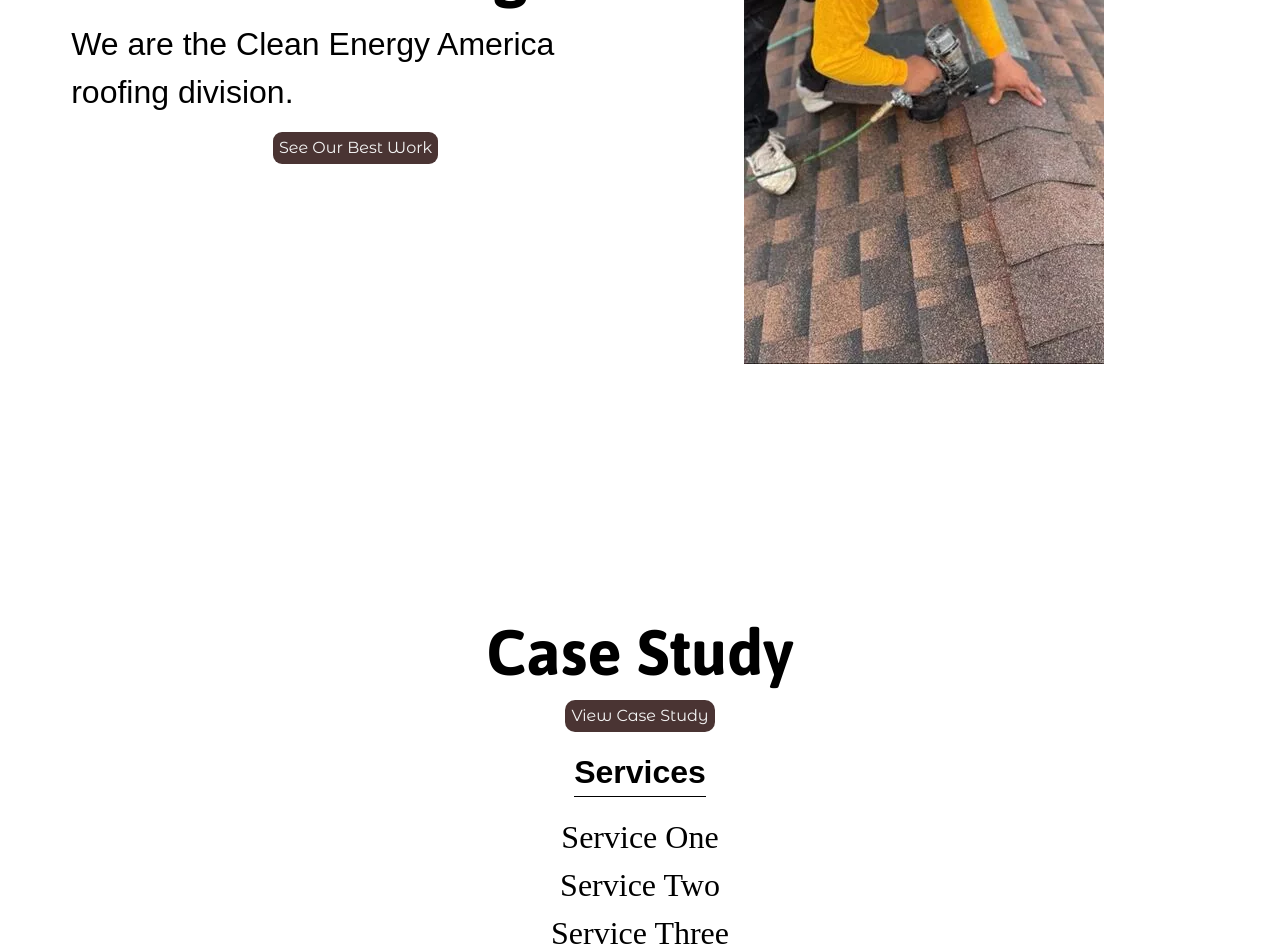
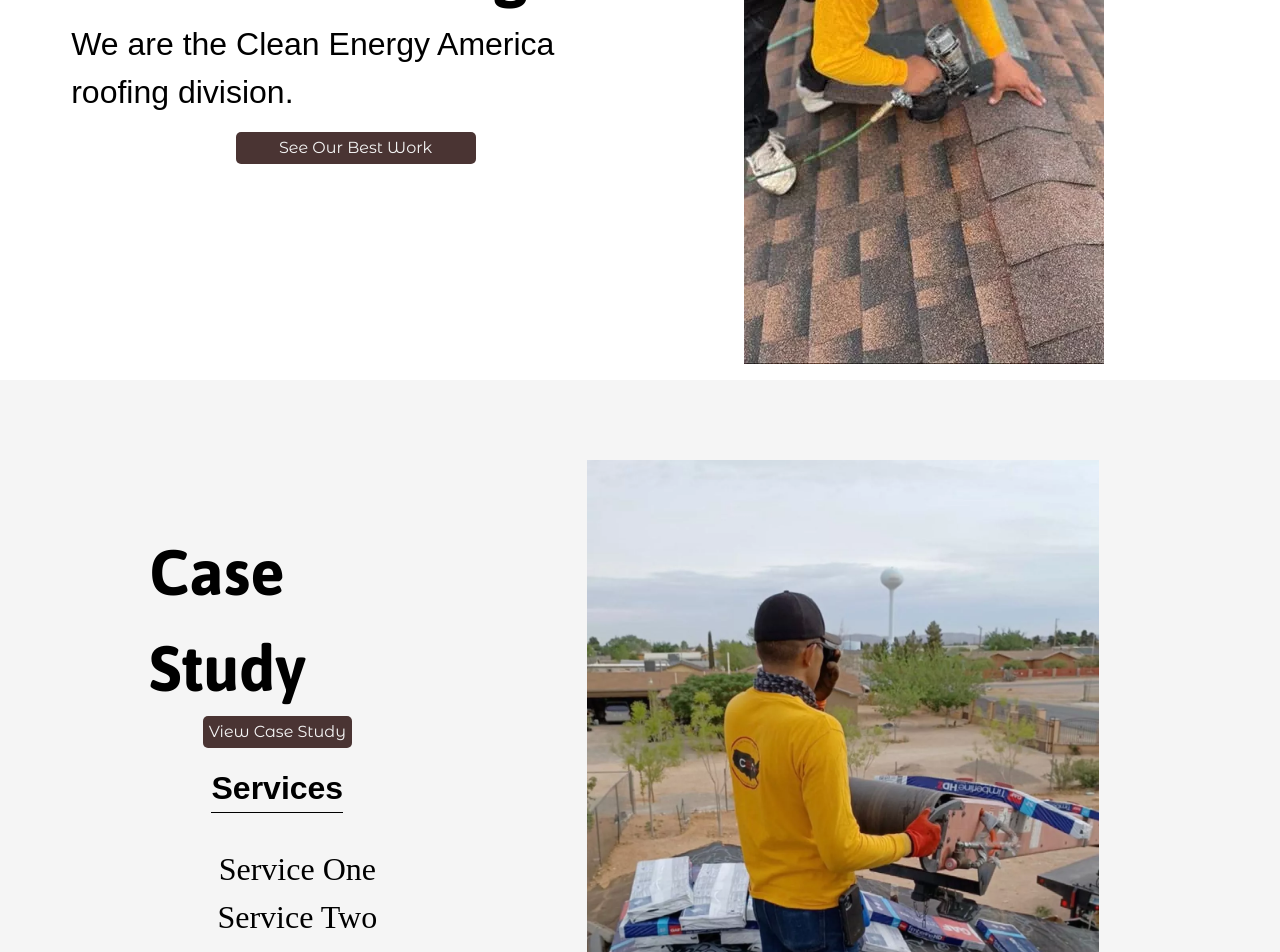
Before and after one commit to eric-santosCEA/roofing, a React (Create React App) app: page / in a window 1280 px wide. Shown: the part 420-1372 px from the top of the page. Built offline with nearby package versions, Linux system fonts and the light colour scheme.

Commit message:
removed video due to it not playing

```diff
--- a/src/App.js
+++ b/src/App.js
@@ -7,9 +7,7 @@ const Home = lazy(() => import('./components/Home'))
 const Work = lazy(() => import('./components/Work'))
 const About = lazy(() => import('./components/About'))
 const Contact = lazy(() => import('./components/Contact'))
-const ServiceOne = lazy(() => import('./components/services/ServiceOne'))
-const ServiceTwo = lazy(() => import('./components/services/ServiceTwo'))
-const ServiceThree = lazy(() => import('./components/services/ServiceThree'))
+const Services = lazy(() => import('./components/Services'))
 
 function App() {
   return (
@@ -22,9 +20,7 @@ function App() {
             <Route exact path="/work" component={Work} />
             <Route exact path="/about" component={About} />
             <Route exact path="/contact" component={Contact} />
-            <Route exact path="/service-One" component={ServiceOne} />
-            <Route exact path="/service-Two" component={ServiceTwo} />
-            <Route exact path="/service-Three" component={ServiceThree} />
+            <Route exact path="/services" component={Services} />
           </Switch>
         </Suspense>
       </Router>
--- a/src/components/Home.js
+++ b/src/components/Home.js
@@ -9,29 +9,38 @@ const Home = () => {
         <div className="left">
           <h1>Cea Roofing</h1>
           <p>We are the Clean Energy America roofing division.</p>
-          <button>See Our Best Work</button>
+          <Link to="/services" className="button">
+            See Our Best Work
+          </Link>
         </div>
         <div className="right">
           <img src="./photos/roofing-main-small.webp" alt="roofing" />
         </div>
       </div>
-      <div className="case-study">
+      <Link to="/services" className="case-study">
         <div className="left">
           <h1>Case Study</h1>
           <button>View Case Study</button>
           <h4>Services</h4>
-          <Link to="/service-one" className="link">
-            Service One
-          </Link>
-          <Link to="/service-two" className="link">
-            Service Two
-          </Link>
-          <Link to="/service-three" className="link">
-            Service Three
-          </Link>
+          <ul>
+            <li to="/service-one">Service One</li>
+            <li to="/service-two">Service Two</li>
+            <li to="/service-three">Service Three</li>
+          </ul>
         </div>
-        <div className="right"></div>
-      </div>
+        <div className="right">
+          <img src="./photos/roofing2-main.webp" alt="roofer" width="325" />
+          {/* <video
+            src=".videos/roof-video.webm"
+            poster="movie.jpg"
+            controls
+            autoPlay
+          >
+            This is fallback content to display for user agents that do not
+            support the video tag.
+          </video> */}
+        </div>
+      </Link>
     </>
   )
 }
--- /dev/null
+++ b/src/components/Services.js
@@ -0,0 +1,10 @@
+import React from 'react'
+
+const Services = () => {
+  return (
+    <div>
+      <h1>Services</h1>
+    </div>
+  )
+}
+export default Services
--- a/src/components/services/ServiceOne.js
+++ /dev/null
@@ -1,10 +0,0 @@
-import React from 'react'
-
-const ServiceOne = () => {
-  return (
-    <div>
-      <h1>Service One</h1>
-    </div>
-  )
-}
-export default ServiceOne
--- a/src/components/services/ServiceThree.js
+++ /dev/null
@@ -1,10 +0,0 @@
-import React from 'react'
-
-const ServiceThree = () => {
-  return (
-    <div>
-      <h1>Service Three</h1>
-    </div>
-  )
-}
-export default ServiceThree
--- a/src/components/services/ServiceTwo.js
+++ /dev/null
@@ -1,10 +0,0 @@
-import React from 'react'
-
-const ServiceTwo = () => {
-  return (
-    <div>
-      <h1>Service Two</h1>
-    </div>
-  )
-}
-export default ServiceTwo
--- a/src/styles/home.css
+++ b/src/styles/home.css
@@ -33,16 +33,22 @@
     font-size: 2rem;
   }
 }
-.hero .left button {
+.hero .left .button {
+  display: flex;
+  justify-content: center;
+  align-items: center;
   font-family: Montserrat Alternates, sans-serif;
   border: none;
   cursor: pointer;
   background-color: #4a3433;
   color: whitesmoke;
-  border-radius: 9px;
+  border-radius: 5px;
+  text-decoration: none;
+  width: 15rem;
+  height: 2rem;
 }
 @media screen and (min-width: 415px) {
-  .hero .left button {
+  .hero .left .button {
     margin-top: 1rem;
     height: 2rem;
   }
@@ -59,19 +65,40 @@
     margin-top: 0;
   }
 }
+.case-study {
+  margin-bottom: 2rem;
+  background-color: whitesmoke;
+  text-decoration: none;
+  color: black;
+}
+@media screen and (min-width: 415px) {
+  .case-study {
+    display: flex;
+    justify-content: space-evenly;
+    align-items: center;
+    height: 100vh;
+  }
+}
 .case-study .left {
   display: flex;
   flex-flow: column;
   justify-content: center;
   align-items: center;
-  height: 100vh;
+  height: 50vh;
+  margin-bottom: 2rem;
+}
+@media screen and (min-width: 415px) {
+  .case-study .left {
+    width: 20%;
+    height: 80vh;
+  }
 }
 .case-study .left h1 {
   font-size: 4rem;
 }
 .case-study .left button {
   border: none;
-  border-radius: 10px;
+  border-radius: 5px;
   background-color: #4a3433;
   color: whitesmoke;
   font-family: Montserrat Alternates, sans-serif;
@@ -82,9 +109,31 @@
   border-bottom: 1px solid black;
   margin: 1rem 0;
 }
-.case-study .left .link {
+.case-study .left ul {
+  display: flex;
+  justify-content: center;
+  align-items: center;
+  flex-flow: column;
+}
+.case-study .left ul li {
   cursor: pointer;
   font-size: 2rem;
   text-decoration: none;
+  list-style: none;
   color: black;
 }
+.case-study .right {
+  display: flex;
+  justify-content: center;
+}
+@media screen and (min-width: 415px) {
+  .case-study .right {
+    height: 80vh;
+    width: 45%;
+  }
+}
+@media screen and (min-width: 415px) {
+  .case-study .right img {
+    width: auto;
+  }
+}
--- a/src/styles/home.less
+++ b/src/styles/home.less
@@ -27,13 +27,19 @@
         font-size: 2rem;
       }
     }
-    button {
+    .button {
+      display: flex;
+      justify-content: center;
+      align-items: center;
       font-family: Montserrat Alternates, sans-serif;
       border: none;
       cursor: pointer;
       background-color: #4a3433;
       color: whitesmoke;
-      border-radius: 9px;
+      border-radius: 5px;
+      text-decoration: none;
+      width: 15rem;
+      height: 2rem;
       @media screen and (min-width: 415px) {
         margin-top: 1rem;
         height: 2rem;
@@ -52,18 +58,35 @@
   }
 }
 .case-study {
+  margin-bottom: 2rem;
+  background-color: whitesmoke;
+  text-decoration: none;
+  color: black;
+
+  @media screen and (min-width: 415px) {
+    display: flex;
+    justify-content: space-evenly;
+    align-items: center;
+    height: 100vh;
+  }
   .left {
     display: flex;
     flex-flow: column;
     justify-content: center;
     align-items: center;
-    height: 100vh;
+    height: 50vh;
+    margin-bottom: 2rem;
+
+    @media screen and (min-width: 415px) {
+      width: 20%;
+      height: 80vh;
+    }
     h1 {
       font-size: 4rem;
     }
     button {
       border: none;
-      border-radius: 10px;
+      border-radius: 5px;
       background-color: #4a3433;
       color: whitesmoke;
       font-family: Montserrat Alternates, sans-serif;
@@ -74,11 +97,36 @@
       border-bottom: 1px solid black;
       margin: 1rem 0;
     }
-    .link {
-      cursor: pointer;
-      font-size: 2rem;
-      text-decoration: none;
-      color: black;
+    ul {
+      display: flex;
+      justify-content: center;
+      align-items: center;
+      flex-flow: column;
+
+      li {
+        cursor: pointer;
+        font-size: 2rem;
+        text-decoration: none;
+        list-style: none;
+        color: black;
+      }
+    }
+  }
+  .right {
+    display: flex;
+    justify-content: center;
+    @media screen and (min-width: 415px) {
+      height: 80vh;
+      width: 45%;
+    }
+    // video {
+    //   @media screen and (min-width: 415px) {
+    //   }
+    // }
+    img {
+      @media screen and (min-width: 415px) {
+        width: auto;
+      }
     }
   }
 }
```
Also changed, not shown: public/photos/roofing2-main.webp (added), 1 other file (tests, documents, lock files or other folders).
